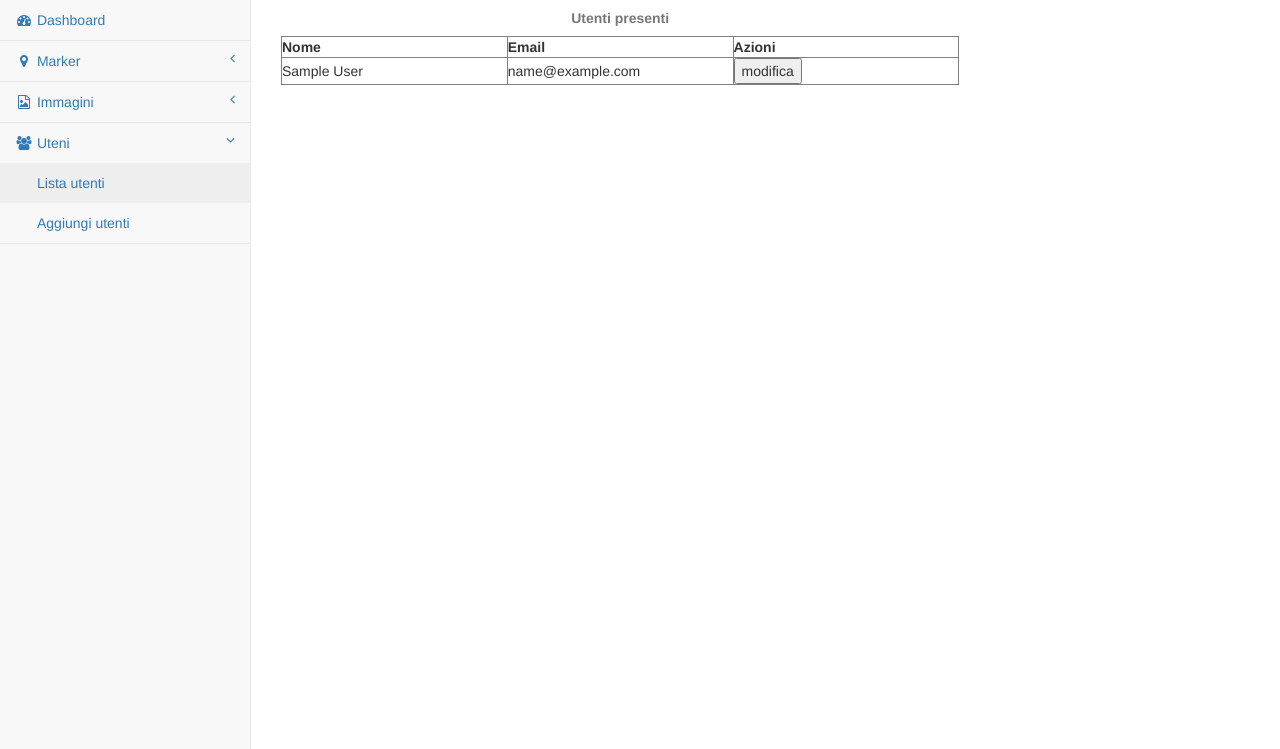
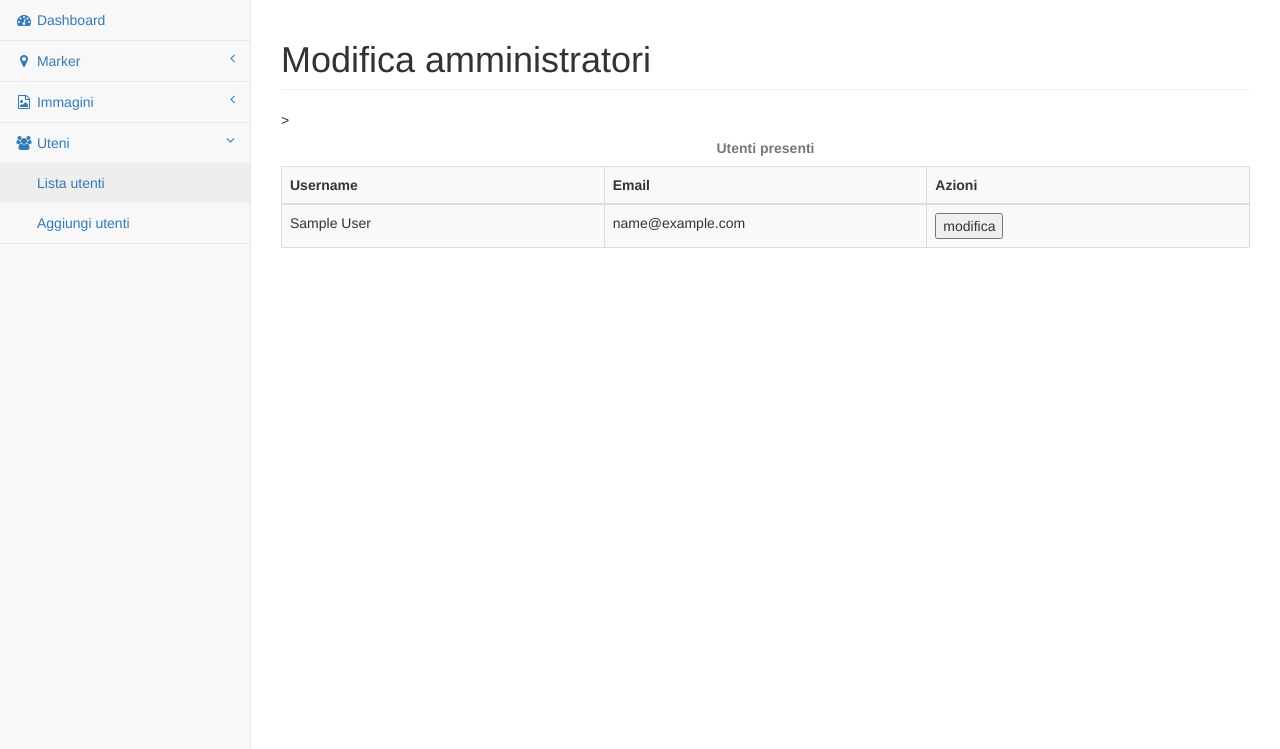
Before and after one commit to simicasa/hci, a Laravel app: page /amministrazione/listautenti in a window 1280 px wide. Shown: the part 51-800 px from the top of the page. Run offline with Laravel 8, Linux system fonts and the light colour scheme; tables that the repository leaves empty hold one stand-in row (values such as "Sample post"); settings files or empty folders that the repository lacks are supplied.

Commit message:
modifica grafica utenti

```diff
--- a/resources/views/listautenti.blade.php
+++ b/resources/views/listautenti.blade.php
@@ -1,11 +1,19 @@
 @extends("master")
 @section("titolo","listautenti")
 @section("corpo")
-<table width="70%" border="1">
+
+
+            <div class="row">
+                <div class="col-lg-12">
+                    <h1 class="page-header">Modifica amministratori</h1>
+                </div>
+            </div>
+
+<table class="table table-striped table-bordered table-hover">>
     <caption><div align="center"><b>Utenti presenti</b></div></caption>
     <thhead>
         <tr>
-            <th width="33%">Nome</th>
+            <th width="33%">Username</th>
             <th width="33%">Email</th>
             <th width="33%">Azioni</th>
         </tr>
```
